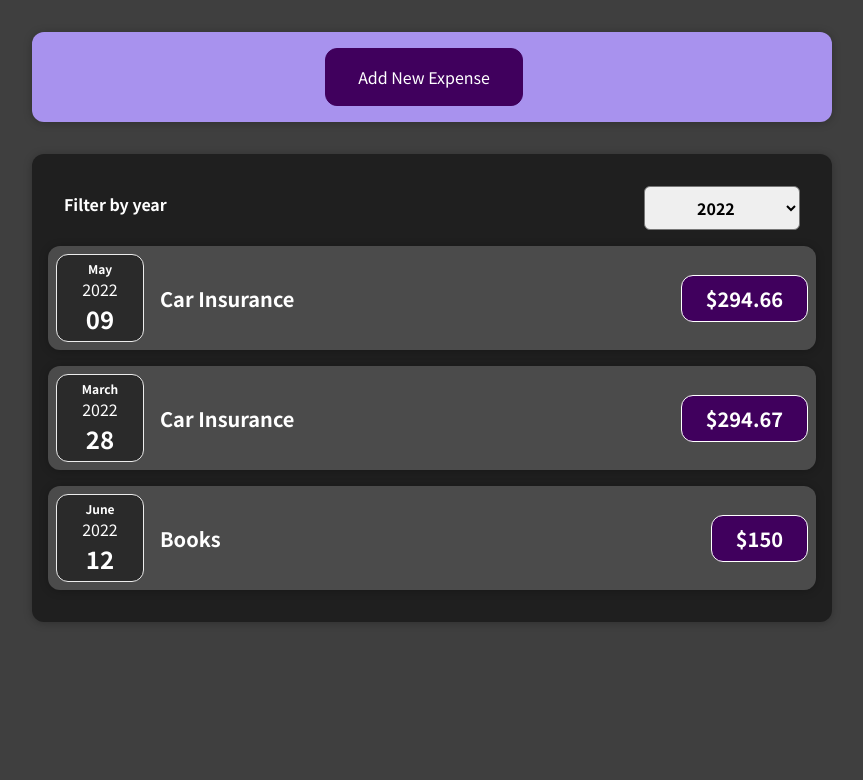
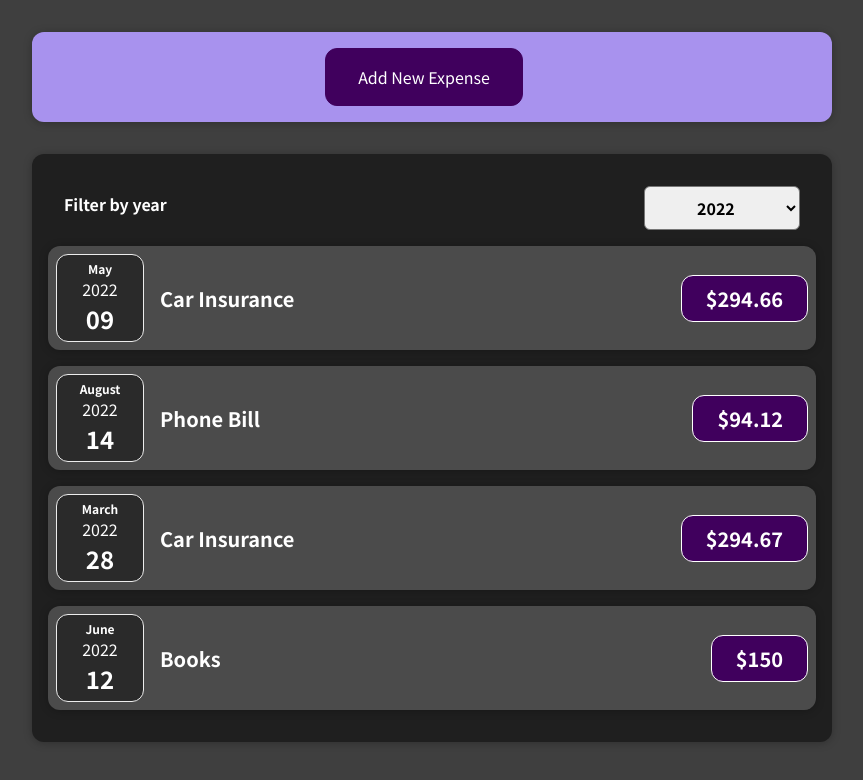
Before and after one commit to dancosta-fed/expenses-app, a React (Create React App) app: page / in a window 1280 px wide. Shown: the top 780 px of the page, without its empty margins (208-1071 px from the left). Built offline with nearby package versions, Linux system fonts and the light colour scheme.

Commit message:
minor fix

```diff
--- a/src/App.js
+++ b/src/App.js
@@ -12,9 +12,9 @@ const DUMMY_EXPENSES = [
 
   {
     id: "e1",
-    title: "Toilet Paper",
+    title: "Phone Bill",
     amount: 94.12,
-    date: new Date(2020, 7, 14),
+    date: new Date(2022, 7, 14),
   },
 
   { id: "e2", title: "New TV", amount: 799.49, date: new Date(2021, 2, 12) },
--- a/src/components/ExpensesFilter.jsx
+++ b/src/components/ExpensesFilter.jsx
@@ -14,7 +14,6 @@ const ExpensesFilter = (props) => {
           <option value='2023'>2023</option>
           <option value='2022'>2022</option>
           <option value='2021'>2021</option>
-          <option value='2020'>2020</option>
         </select>
       </div>
     </div>
```
Also changed, not shown: 1 other file (tests, documents, lock files or other folders).
